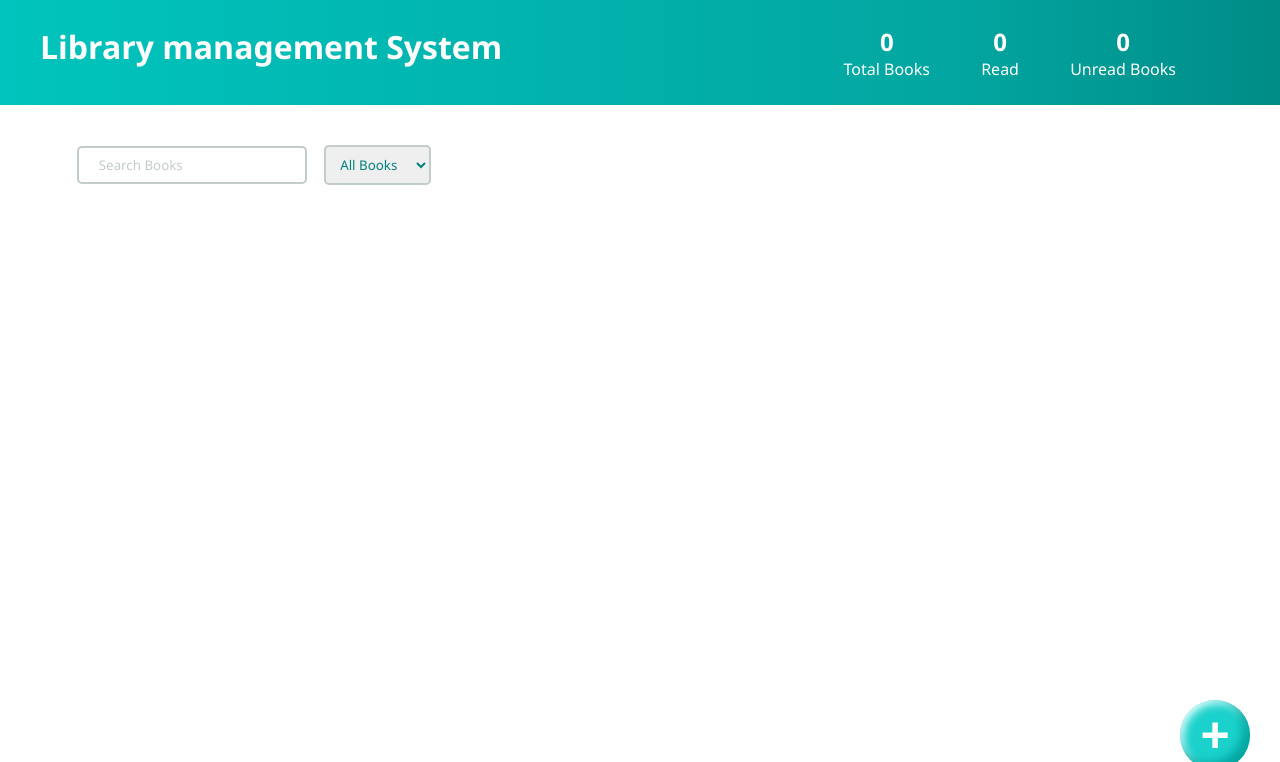
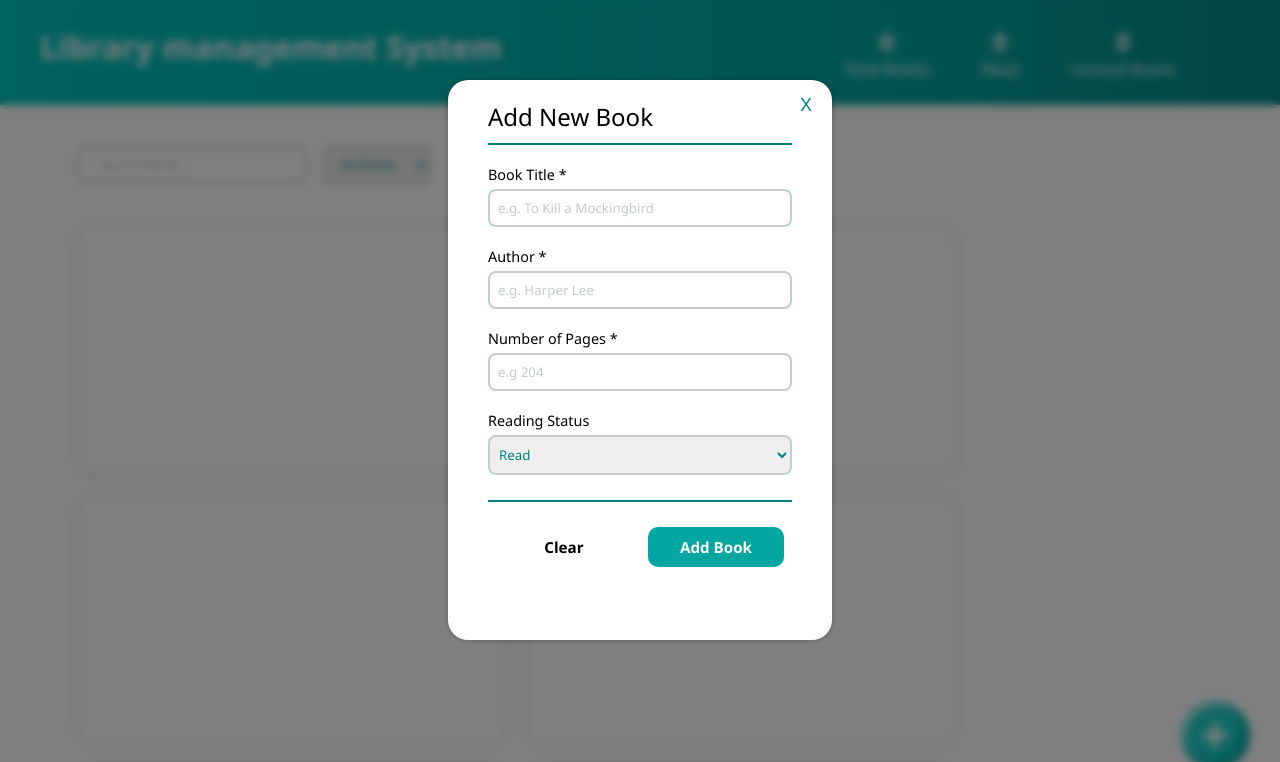
Before and after one commit to VMQ30/Library, a plain HTML site: page index.html in a window 1280 px wide. Shown: the top 762 px of the page. Drawn offline with Linux system fonts and the light colour scheme.

Commit message:
added modal for inputing books

```diff
--- a/index.html
+++ b/index.html
@@ -35,7 +35,8 @@
                 <select class = "select">
                     <option>All Books</option>
                     <option>Read</option>
-                    <option>Unread</option>
+                    <option>Currently Reading</option>
+                    <option>Not Read</option>
                 </select>
             </div>
 
@@ -45,8 +46,67 @@
 
 
         <div class = "card-grid">
+            <div></div>
+            <div></div>
+            <div></div>
+            <div></div>
 
+            <div></div><div></div>
+            <div></div>
+            <div></div>
+            <div></div>
+            <div></div>
+            <div></div>
+            <div></div>
+
+            <div></div><div></div>
+            <div></div><div></div><div></div><div></div><div></div><div></div><div></div><div></div><div></div><div></div><div></div>
+            <div></div><div></div><div></div>
+            <div></div><div></div><div></div>
         </div>
     </main>
+
+    <div class = "modal-screen">
+        <div class = "modal">
+            <div class = modal-header>
+                <h2 class = "modal-title">
+                    Add New Book
+                </h2>
+
+                <button class = "close">X</button>
+            </div>
+            <form action="">
+
+                <div class = "input-form">
+                    <p>Book Title *</p>
+                    <input type = "text" id = "book-title" class = "book-title" required placeholder="e.g. To Kill a Mockingbird">
+                </div>
+
+                <div class = "input-form">
+                    <p>Author *</p>
+                    <input type = "text" id = "author" class = "author" required placeholder = "e.g. Harper Lee">
+                </div>
+
+                <div class = "input-form">
+                    <p>Number of Pages *</p>
+                    <input type = "number" id = "num-pages" class = "num-pages" min = 1 required placeholder="e.g 204">
+                </div>
+
+                <div class = "input-form">
+                    <p>Reading Status</p>
+                    <select id = "status" class = "status">
+                        <option>Read</option>
+                        <option>Currently Reading</option>
+                        <option>Not Read</option>
+                    </select>
+                </div>
+
+                <div class = "button-modal">
+                    <button type="reset" class = "reset">Clear</button>
+                    <button type="submit" class = "submit">Add Book</button>
+                </div>
+            </form>
+        </div>
+    </div>
 </body>
 </html>
--- a/style.css
+++ b/style.css
@@ -1,6 +1,7 @@
 *{
     padding:0;
     margin:0;
+    box-sizing: border-box;
 }
 
 :root{
@@ -43,7 +44,7 @@ main{
 }
 
 .search-bar{
-    border-radius: 5px;
+    border-radius: 8px;
     border: 2px solid;
     padding: 8px 20px;
     width: 18vw;
@@ -67,7 +68,7 @@ main{
 }
 
 .select{
-    border-radius: 5px;
+    border-radius: 8px;
     border: 2px solid;
     padding: 8px 10px;
     width: 8em;
@@ -125,3 +126,172 @@ span{
     justify-content: space-between ;
     align-items: center;
 }
+
+.card-grid{
+    padding-top: 5vh;
+    display: grid;
+    grid-template-columns: repeat(auto-fit, 430px);
+    gap: 20px;
+    grid-template-rows: minmax(50px, auto);
+}
+
+.card-grid *{
+    width: 430px;
+    height: 250px;
+    background-color: white;
+    border-radius: 20px;
+    border: none;
+    box-shadow: 0 0 5px rgba(0,0,0,0.3);
+}
+
+.modal{
+    position: absolute;
+    width: 30vw;
+    height: 70vh;
+    background-color: black;
+    top:10vh;
+    left: 35vw;
+    border-radius: 20px;
+    border: none;
+    box-shadow: 0 0 5px rgba(0,0,0,0.3);
+    background-color: white;
+    padding: 20px 5vh;
+}
+
+.modal-header{
+    display: flex;
+    justify-content: space-between;
+    padding-bottom: 10px;
+    border-bottom: solid 2px;
+    border-color: var(--darkcolor);
+}
+.modal-title{
+    font-weight: normal;
+    justify-self: normal;
+
+}
+
+.close{
+    position:absolute;
+    right:15px;
+    top:10px;
+    padding: 5px;
+    border:none;
+    outline: none;
+    background-color: transparent;
+    font-size:large;
+    cursor:pointer;
+    color:var(--darkcolor);
+}
+
+form{
+    margin-top: 20px;
+}
+
+.modal-screen{
+    position: fixed;
+    top:0;
+    height:100vh;
+    width:100vw;
+    background-color: rgba(0,0,0,0.5);
+    backdrop-filter:blur(4px);
+    /* visibility: hidden; */
+}
+
+.modal input{
+    margin-top: 5px;
+    border-radius: 8px;
+    border: 2px solid;
+    padding: 8px 5px;
+    padding-left:8px;
+    outline:none;
+    caret-color: var(--darkcolor);
+    color: var(--darkcolor);
+    font-family: 'Segoe UI', Tahoma, Geneva, Verdana, sans-serif;
+    transition: all 0.3s;
+    width: 100%;
+    border-color:#c1cccb;
+    margin-bottom: 20px;
+}
+
+.modal p{
+    font-weight: 500;
+    font-size: 0.9rem;
+}
+
+.modal input::placeholder{
+    color: #c1cccb;
+}
+
+.modal input:focus{
+    border-color: var(--maincolor);
+    box-shadow: 0px 3px 5px var(--box-shadow);
+
+}
+
+
+.modal select{
+    border-radius: 8px;
+    border: 2px solid;
+    padding: 8px 5px;
+    margin-top: 5px;
+    border-color:#c1cccb;
+    outline:none;
+    caret-color: var(--darkcolor);
+    color: var(--darkcolor);
+    cursor:pointer;
+    font-family: 'Segoe UI', Tahoma, Geneva, Verdana, sans-serif;
+    transition: all 0.3s;
+    width: 100%;
+}
+
+.modal select:focus{
+    border-color: var(--maincolor);
+    box-shadow: 0px 3px 5px var(--box-shadow);
+}
+
+.button-modal{
+    display: flex;
+    justify-content: space-around;
+    align-items: center;
+    margin-top: 25px;
+    border-top: solid 2px;
+    border-color: var(--darkcolor);
+}
+
+.button-modal *{
+    margin-top: 25px;
+    width:45%;
+    padding: 10px;
+    border-radius: 10px;
+    outline: none;
+    border:none;
+    cursor:pointer;
+    font-family: 'Segoe UI', Tahoma, Geneva, Verdana, sans-serif;
+    font-size: 0.95rem;
+    font-weight: 600;
+    transition: all 0.3s;
+}
+
+.reset{
+    background-color: transparent;
+}
+
+.submit{
+    background-color: var(--maincolor);
+    color:white;
+}
+
+.reset:hover{
+    background-color: rgb(243, 243, 243);
+}
+.reset:active{
+    background-color: rgb(230, 230, 230);
+}
+
+.submit:hover{
+    background-color: var(--darkcolor);
+}
+.submit:active{
+    background-color: #005e5a;
+}
```
